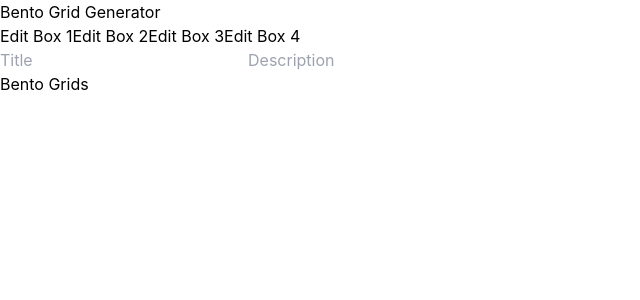
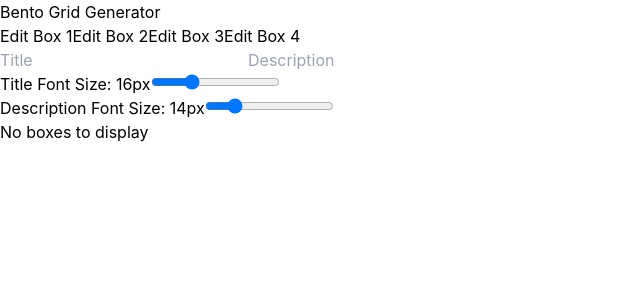
Before and after one commit to All1nol/bentoGridApp, a React (Create React App) app in the folder frontend/: page / in a window 1280 px wide. Both pictures are taken after a click on the button "Edit Box 1". Shown: the top 300 px of the page, without its empty margins (0-640 px from the left). Built offline with nearby package versions, Linux system fonts and the light colour scheme.

Commit message:
implemented font size customization

```diff
--- a/frontend/src/components/BentoGrid.js
+++ b/frontend/src/components/BentoGrid.js
@@ -1,20 +1,18 @@
 import React from 'react';
-import useBoxes from '../hooks/useBoxState';
 
-const BentoGrid = () => {
-    const { boxes } = useBoxes();
-
+const BentoGrid = ({ boxes, titleFontSize, descriptionFontSize, boxFontSizes }) => {
     return (
-        <div className="container mx-auto mt-8">
-            <h2 className="text-2xl font-bold">Bento Grids</h2>
-            <div className="grid grid-cols-2 gap-4 mt-4">
-                {boxes.map(box => (
-                    <div key={box.id} className="bg-gray-200 p-4">
-                        <h3 className="text-lg font-semibold">{box.title}</h3>
-                        <p>{box.title2}</p>
+        <div className="bento-grid">
+            {boxes && boxes.length > 0 ? (
+                boxes.map(box => (
+                    <div key={box.id} style={{ fontSize: boxFontSizes && boxFontSizes[box.id]?.titleFontSize }}>
+                        <h2>{box.title}</h2>
+                        <p style={{ fontSize: boxFontSizes && boxFontSizes[box.id]?.descriptionFontSize }}>{box.description}</p>
                     </div>
-                ))}
-            </div>
+                ))
+            ) : (
+                <p>No boxes to display</p>
+            )}
         </div>
     );
 };
--- a/frontend/src/components/Sidebar.js
+++ b/frontend/src/components/Sidebar.js
@@ -1,15 +1,30 @@
 import React, { useState } from 'react';
+import BentoGrid from './BentoGrid';
 import useBoxes from '../hooks/useBoxState';
 
 const Sidebar = () => {
-    const { boxes, setBoxes } = useBoxes();
+    const { boxes, setBoxes, boxFontSizes, setBoxFontSizes } = useBoxes();
     const [selectedBoxId, setSelectedBoxId] = useState(null);
+    const [titleFontSize, setTitleFontSize] = useState(16);
+    const [descriptionFontSize, setDescriptionFontSize] = useState(14);
+    const [titleInputValue, setTitleInputValue] = useState('');
+    const [descriptionInputValue, setDescriptionInputValue] = useState('');
 
     const handleBoxButtonClick = (id) => {
         setSelectedBoxId(id);
+
+        const selectedBox = boxes.find(box => box.id === id);
+        if (selectedBox) {
+            setTitleInputValue(selectedBox.title || '');
+            setDescriptionInputValue(selectedBox.description || '');
+        } else {
+            setTitleInputValue('');
+            setDescriptionInputValue('');
+        }
     };
 
     const handleTitleInputChange = (e) => {
+        setTitleInputValue(e.target.value);
         if (selectedBoxId !== null) {
             const updatedBoxes = boxes.map(box =>
                 box.id === selectedBoxId ? { ...box, title: e.target.value } : box
@@ -19,12 +34,25 @@ const Sidebar = () => {
     };
 
     const handleDescriptionInputChange = (e) => {
+        setDescriptionInputValue(e.target.value);
         if (selectedBoxId !== null) {
             const updatedBoxes = boxes.map(box =>
                 box.id === selectedBoxId ? { ...box, description: e.target.value } : box
             );
             setBoxes(updatedBoxes);
         }
+    };
+
+    const handleTitleFontSizeChange = (e) => {
+        const newFontSizes ={...boxFontSizes};
+        newFontSizes[selectedBoxId].titleFontSize= Number(e.target.value);
+        setBoxFontSizes(newFontSizes)
+    };
+
+    const handleDescriptionFontSizeChange = (e) => {
+        const newFontSizes = { ...boxFontSizes };
+        newFontSizes[selectedBoxId].descriptionFontSize = Number(e.target.value);
+        setBoxFontSizes(newFontSizes);
     };
 
     return (
@@ -39,17 +67,46 @@ const Sidebar = () => {
                 <div className="mt-4">
                     <input
                         type="text"
-                        value={boxes.find(box => box.id === selectedBoxId)?.title || ''}
+                        value={titleInputValue}
                         onChange={handleTitleInputChange}
                         className="w-full border border-gray-400 rounded-md p-2 mb-2"
                         placeholder="Title"
                     />
                     <input
-                        value={boxes.find(box => box.id === selectedBoxId)?.description || ''}
+                        type="text"
+                        value={descriptionInputValue}
                         onChange={handleDescriptionInputChange}
                         className="w-full border border-gray-400 rounded-md p-2 mb-2"
                         placeholder="Description"
-                    ></input>
+                    />
+                    <div className="mt-2">
+                        <label htmlFor="titleFontSize">Title Font Size: {titleFontSize}px</label>
+                        <input
+                            type="range"
+                            id="titleFontSize"
+                            min="10"
+                            max="30"
+                            value={titleFontSize}
+                            onChange={handleTitleFontSizeChange}
+                        />
+                    </div>
+                    <div className="mt-2">
+                        <label htmlFor="descriptionFontSize">Description Font Size: {descriptionFontSize}px</label>
+                        <input
+                            type="range"
+                            id="descriptionFontSize"
+                            min="10"
+                            max="30"
+                            value={descriptionFontSize}
+                            onChange={handleDescriptionFontSizeChange}
+                        />
+                    </div>
+                    <BentoGrid
+                        boxes={boxes}
+                        titleFontSize={titleFontSize}
+                        descriptionFontSize={descriptionFontSize}
+                        boxFontSizes={boxFontSizes} // Add the missing prop
+                    />
                 </div>
             )}
         </div>
--- a/frontend/src/contexts/BoxesContext.js
+++ b/frontend/src/contexts/BoxesContext.js
@@ -9,8 +9,15 @@ export const BoxesProvider = ({ children }) => {
         { id: 4, text1: 'Box 4 Text 1', text2: 'Box 4 Text 2' },
     ]);
 
+    const [boxFontSizes, setBoxFontSizes] = useState({
+        1: { titleFontSize: 16, descriptionFontSize: 14 },
+        2: { titleFontSize: 16, descriptionFontSize: 14 },
+        3: { titleFontSize: 16, descriptionFontSize: 14 },
+        4: { titleFontSize: 16, descriptionFontSize: 14 },
+    });
+
     return (
-        <BoxesContext.Provider value={{ boxes, setBoxes }}>
+        <BoxesContext.Provider value={{ boxes, setBoxes, boxFontSizes, setBoxFontSizes }}>
             {children}
         </BoxesContext.Provider>
     );
```
